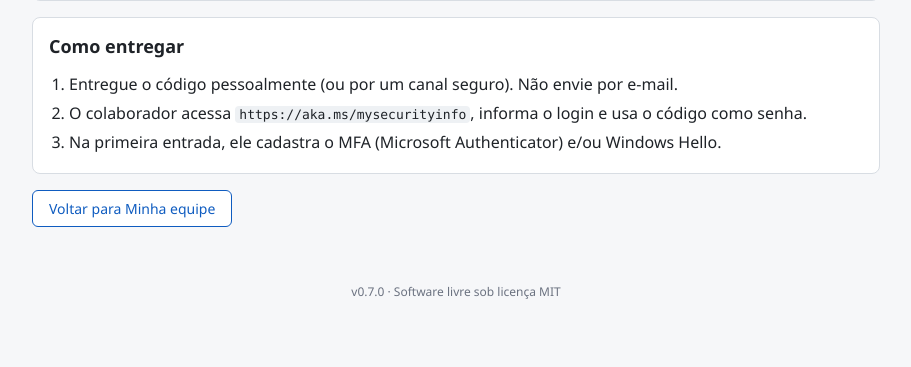
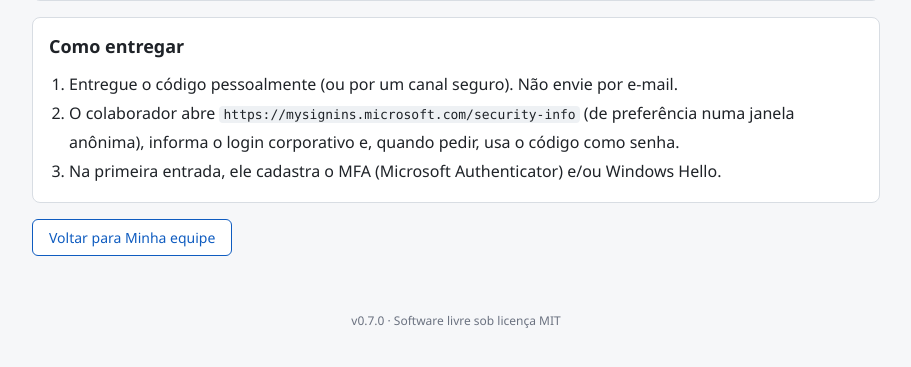
Before and after one commit to eusouzati/m365-user-provisioning-portal, a FastAPI app: template app/templates/acesso-inicial.html in a window 1280 px wide. Shown: the part 347-714 px from the top of the page, without its empty margins (184-1095 px from the left). Run offline with FastAPI, Linux system fonts and the light colour scheme; the template is opened without the code that fills it, so the values that code supplies are empty; parts of the project's set-up code (start-up, migrations or seed data) failed here and were passed over.

Commit message:
docs: link correto para o primeiro acesso com TAP

```diff
--- a/app/templates/acesso-inicial.html
+++ b/app/templates/acesso-inicial.html
@@ -14,7 +14,7 @@
   <h2>Como entregar</h2>
   <ol class="linha-tempo">
     <li>Entregue o código pessoalmente (ou por um canal seguro). Não envie por e-mail.</li>
-    <li>O colaborador acessa <code>https://aka.ms/mysecurityinfo</code>, informa o login e usa o código como senha.</li>
+    <li>O colaborador abre <code>https://mysignins.microsoft.com/security-info</code> (de preferência numa janela anônima), informa o login corporativo e, quando pedir, usa o código como senha.</li>
     <li>Na primeira entrada, ele cadastra o MFA (Microsoft Authenticator) e/ou Windows Hello.</li>
   </ol>
 </section>
```
Also changed, not shown: docs/CICLO_DE_VIDA.md (+1 -1 lines).
